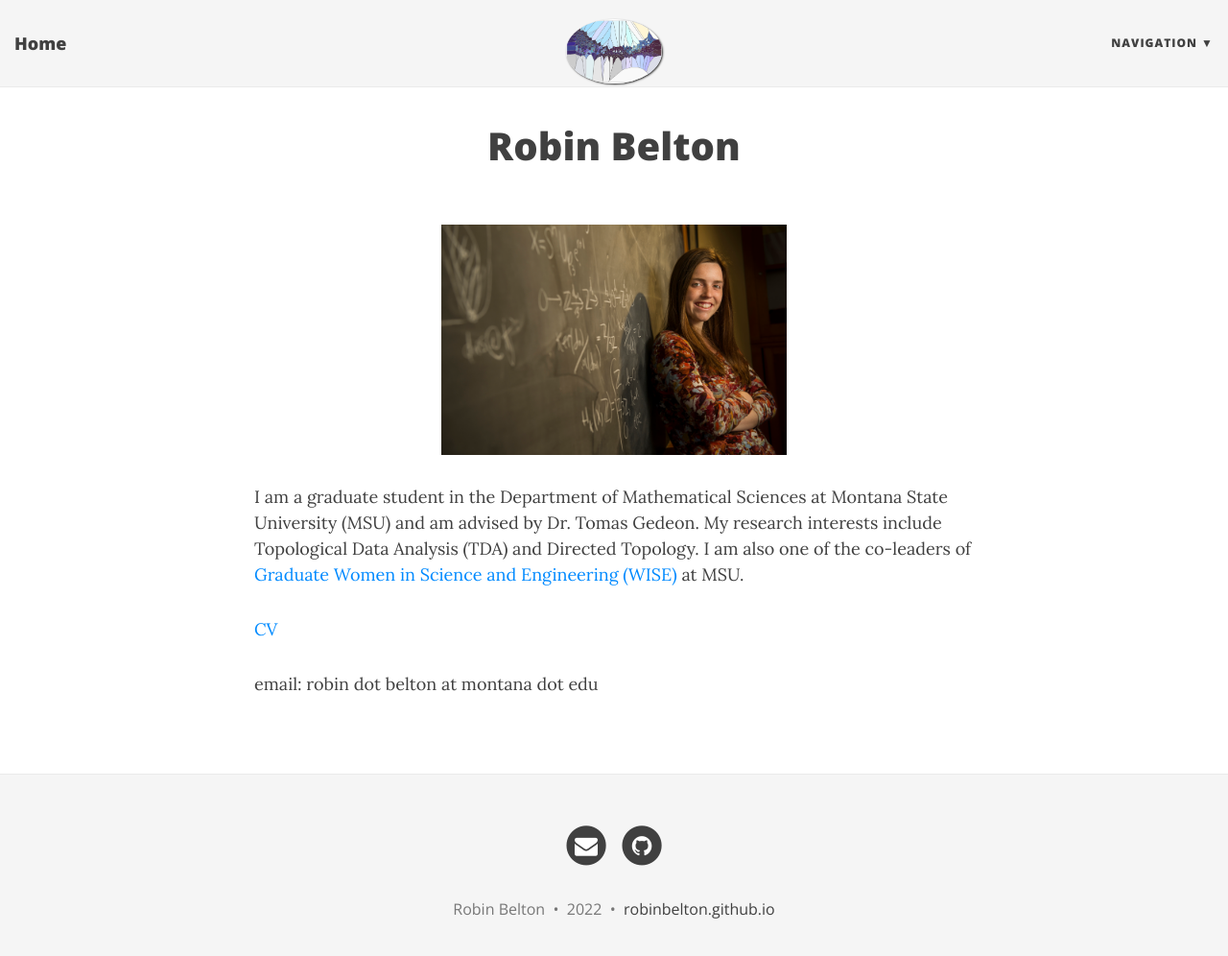
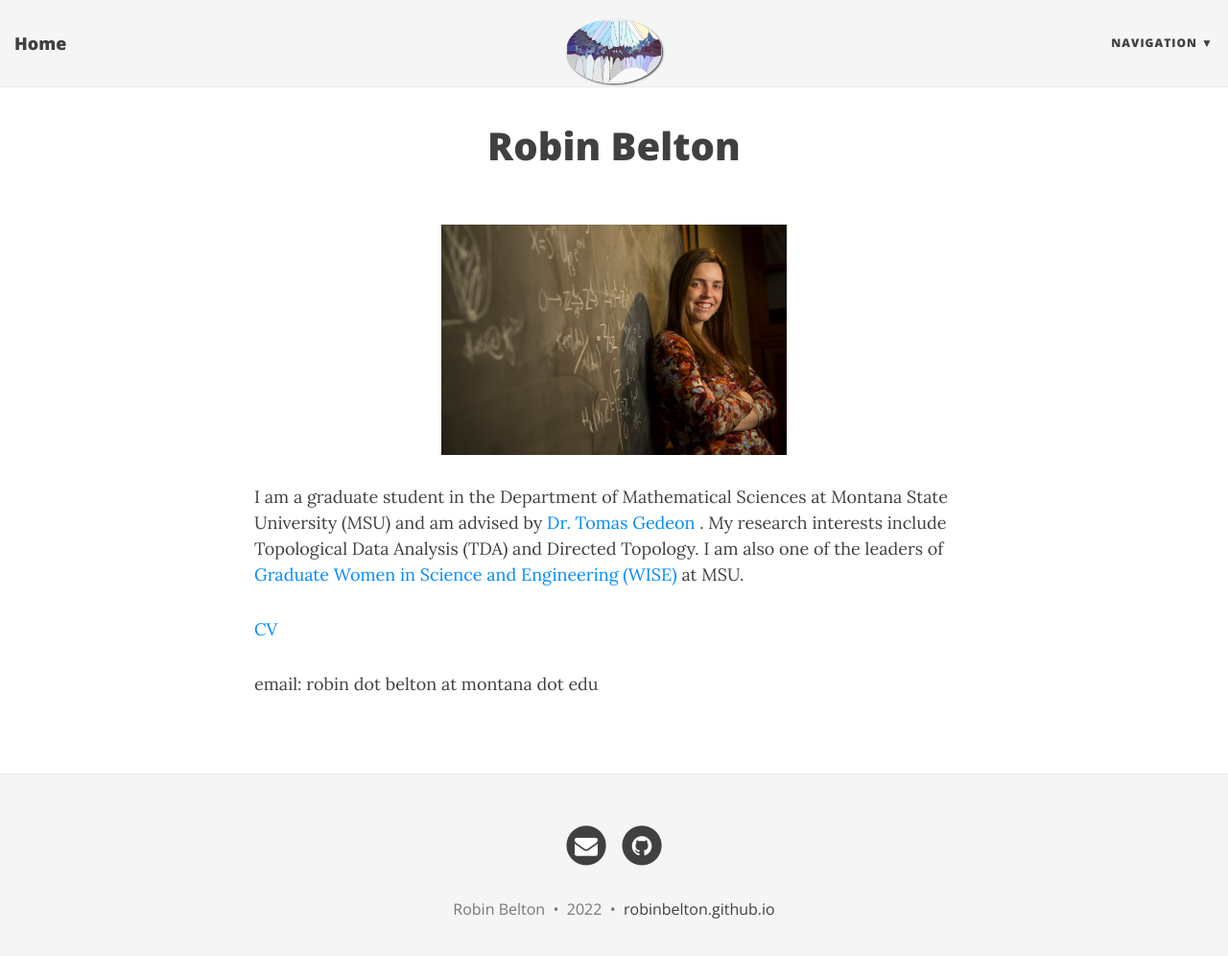
Before and after one commit to robinbelton/robinbelton.github.io, a Jekyll site: the page built from index.html, in a window 1280 px wide and 1009 px high. Shown: the top 996 px of the window at 96% size. Built offline with Jekyll 4.4.1, drawn with Linux system fonts in a browser that asks for light colours; nearby versions of some CDN libraries; the list of posts is cut into pages by our own code.

Commit message:
Update website

```diff
--- a/index.html
+++ b/index.html
@@ -7,7 +7,7 @@ use-site-title: true
 
 <p style="text-align:center;"><img src="robin.jpg" width = "360" height = "240">
 
-<p>I am a graduate student in the Department of Mathematical Sciences at Montana State University (MSU) and am advised by Dr. Tomas Gedeon. My research interests include Topological Data Analysis (TDA) and Directed Topology. I am also one of the co-leaders of <a href="https://www.montana.edu/wise/"> Graduate Women in Science and Engineering (WISE)</a> at MSU.
+<p>I am a graduate student in the Department of Mathematical Sciences at Montana State University (MSU) and am advised by <a href ="https://math.montana.edu/gedeon/"> Dr. Tomas Gedeon </a>. My research interests include Topological Data Analysis (TDA) and Directed Topology. I am also one of the leaders of <a href="https://www.montana.edu/wise/"> Graduate Women in Science and Engineering (WISE)</a> at MSU.
 
 
 <p> <a href="http://robinbelton.github.io//BeltonCVwebsite.pdf">CV</a>
--- a/research.html
+++ b/research.html
@@ -6,7 +6,7 @@ use-site-title: true
 ---
 
 
-<p>I am an applied mathematician with a deep interest in interdisciplinary applications and data science using Topological Data Analysis (TDA) and Applied Topology. My work lies in the intersection of mathematics, data science, and computer science where I develop and mathematically formalize complex algorithms and then implement them. My current research focuses on constructions of directed graphs for representing genomic time series data and directed Euclidean cubical complexes that model concurrent processes. I have also worked on projects involving medical images, cancer studies, and reconstructing plane graphs from persistence diagrams. I envision my future research as expanding the ways we can study data and mathematical models using topological techniques.</p>
+<p>I am an applied mathematician with a deep interest in interdisciplinary applications and data science using Topological Data Analysis (TDA) and Applied Topology. My work lies in the intersection of mathematics, data science, and computer science where I develop and mathematically formalize complex algorithms and then implement them. My current research focuses on constructions of weighted directed graphs for representing multivariate genomic time series data and directed Euclidean cubical complexes that model concurrent processes and multiparameter persistence modules. I have also worked on projects involving medical images, cancer studies, and reconstructing plane graphs from persistence diagrams. I envision my future research as expanding the ways we can study data and mathematical models using topological techniques.</p>
 
 <h3>Publications</h3>
 
```
